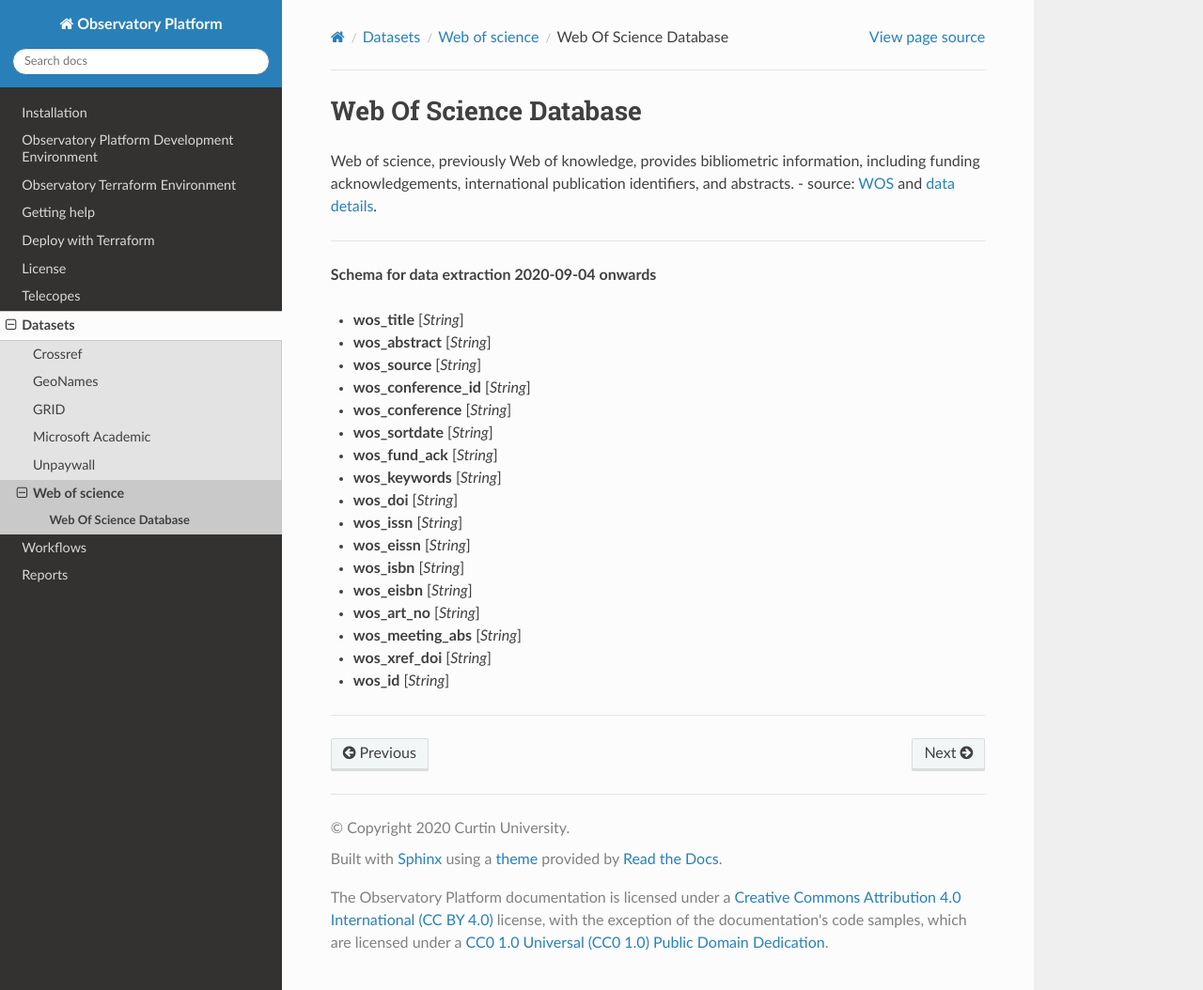
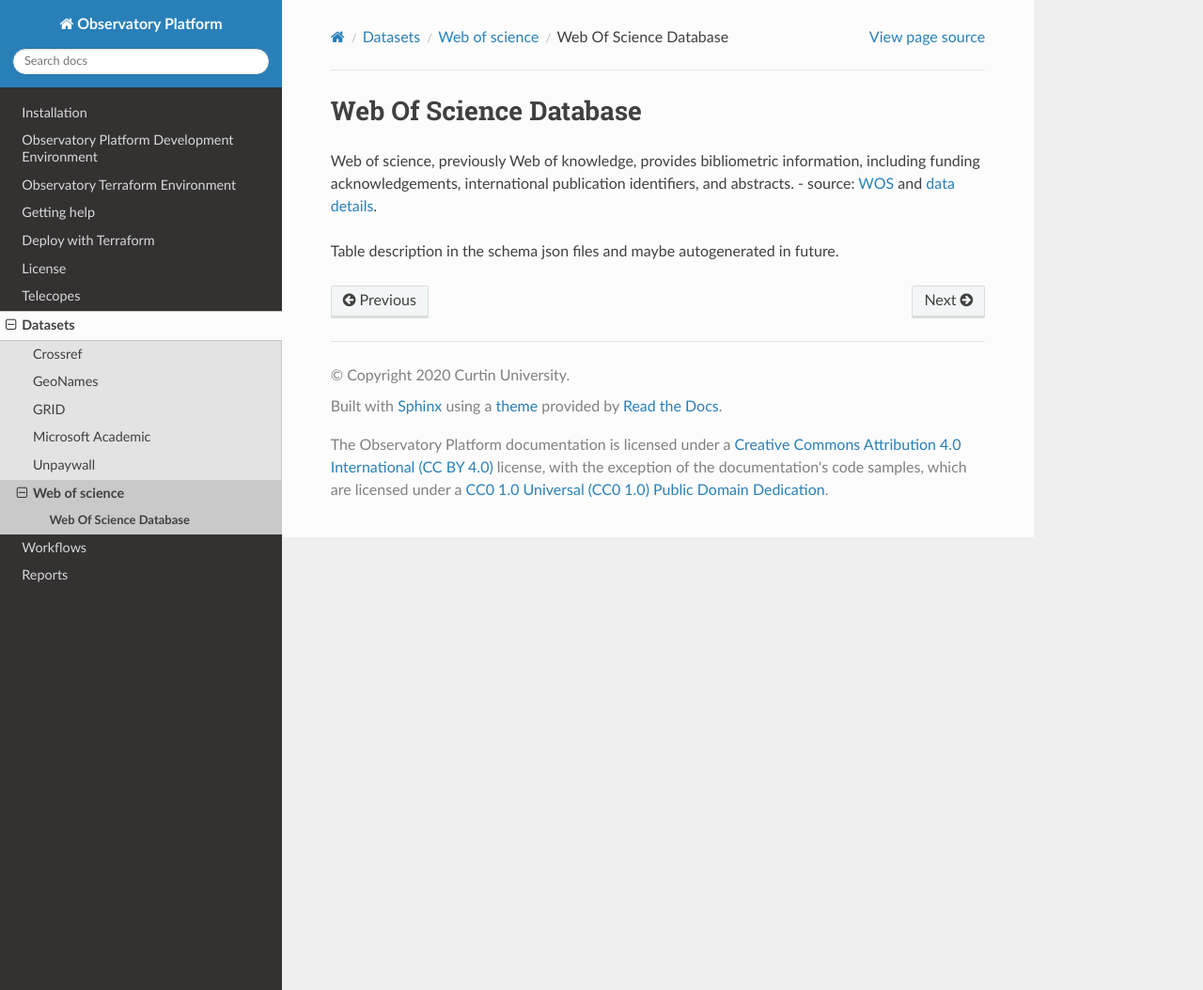
Before and after one commit to The-Academic-Observatory/observatory-platform, a Sphinx documentation site: the page built from docs/datasets/provider_wos/dataset_wos.md, in a window 1280 px wide and 1054 px high. Shown: the whole window at 94% size. Built offline with Sphinx 7.4.7 and the Read the Docs theme 2.0.0, drawn with Linux system fonts in a browser that asks for light colours.

Commit message:
Strip out table description from dataset_wos.md

```diff
--- a/docs/datasets/provider_wos/dataset_wos.md
+++ b/docs/datasets/provider_wos/dataset_wos.md
@@ -2,26 +2,4 @@
 
 Web of science, previously Web of knowledge, provides bibliometric information, including funding acknowledgements, international publication identifiers, and abstracts. - source: [WOS](https://clarivate.com/webofsciencegroup) and [data details](https://clarivate.com/webofsciencegroup/solutions/xml-and-apis).
 
----
-
-**Schema for data extraction 2020-09-04 onwards**
-
-+ **wos_title** [*String*]
-+ **wos_abstract** [*String*]
-+ **wos_source** [*String*]
-+ **wos_conference_id** [*String*]
-+ **wos_conference** [*String*]
-+ **wos_sortdate** [*String*]
-+ **wos_fund_ack** [*String*]
-+ **wos_keywords** [*String*]
-+ **wos_doi** [*String*]
-+ **wos_issn** [*String*]
-+ **wos_eissn** [*String*]
-+ **wos_isbn** [*String*]
-+ **wos_eisbn** [*String*]
-+ **wos_art_no** [*String*]
-+ **wos_meeting_abs** [*String*]
-+ **wos_xref_doi** [*String*]
-+ **wos_id** [*String*]
-
----
+Table description in the schema json files and maybe autogenerated in future.
```
